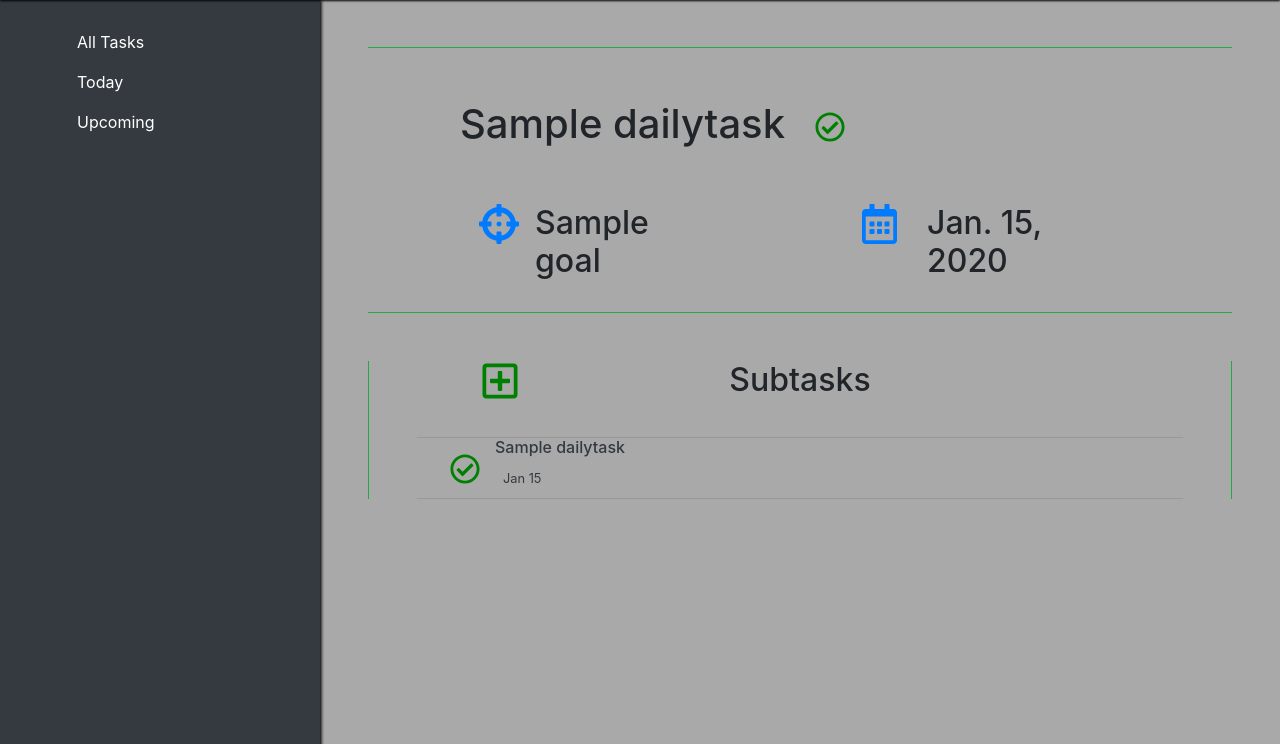
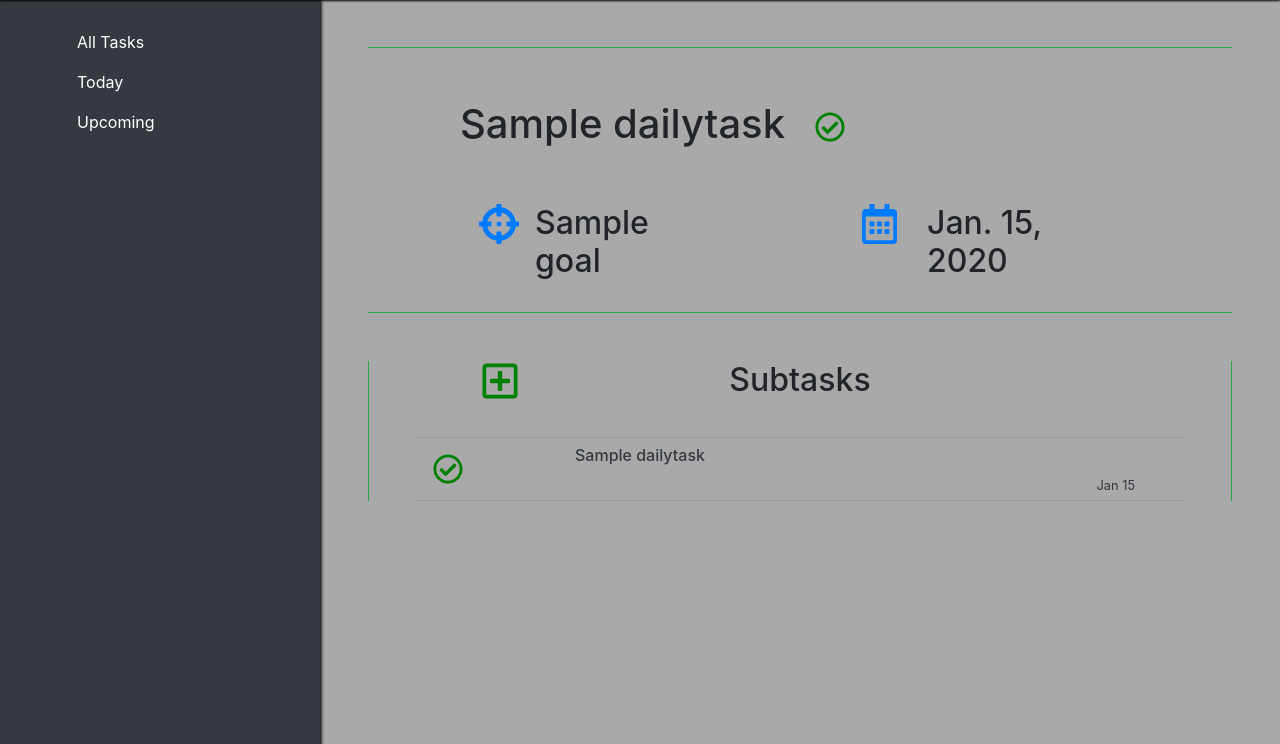
Before and after one commit to radik1999/task_planer, a Django app: page /task/1 in a window 1280 px wide. Shown: the part 56-800 px from the top of the page. Run offline with Django 3.2, Linux system fonts and the light colour scheme; tables that the repository leaves empty hold one stand-in row (values such as "Sample post"); some libraries are stand-ins or nearby versions.

Commit message:
task column view changed

```diff
--- a/tasks_board/static/tasks_board/css/tasks.css
+++ b/tasks_board/static/tasks_board/css/tasks.css
@@ -1,6 +1,17 @@
 .row{
     height: 60px;
 }
+
+.flex-fill{
+    height: 60px;
+}
+.task_link .header{
+    height: 30px;
+}
+.task_link .date{
+    height: 30px;
+}
+
 
 .task_link:hover{
     background-color: #9f9f9f;
--- a/tasks_board/templates/tasks_board/task_column.html
+++ b/tasks_board/templates/tasks_board/task_column.html
@@ -1,12 +1,15 @@
 <div class="task_link">
-    <a class="row text-dark" href="{% url 'board:task' task.id %}">
-        <div class="col-sm-0 mt-3 ml-5">
+    <a class="text-dark d-flex" href="{% url 'board:task' task.id %}">
+        <div class="m-3">
             {% include 'tasks_board/task_status.html' with task=task %}
         </div>
-        <div class="col">
-            <h6 class="">{{ task.title }}</h6>
-            <small class="ml-2">{{ task.day|date:"M d" }} </small>
+        <div class="flex-fill">
+            <div class="mt-2 ml-5 header">
+                <h6 class="ml-5">{{ task.title }}</h6>
+            </div>
+            <div class="small text-right mr-5 date">{{ task.day|date:"M d" }} </div>
         </div>
+
     </a>
-    <hr>
 </div>
+<hr>
```
